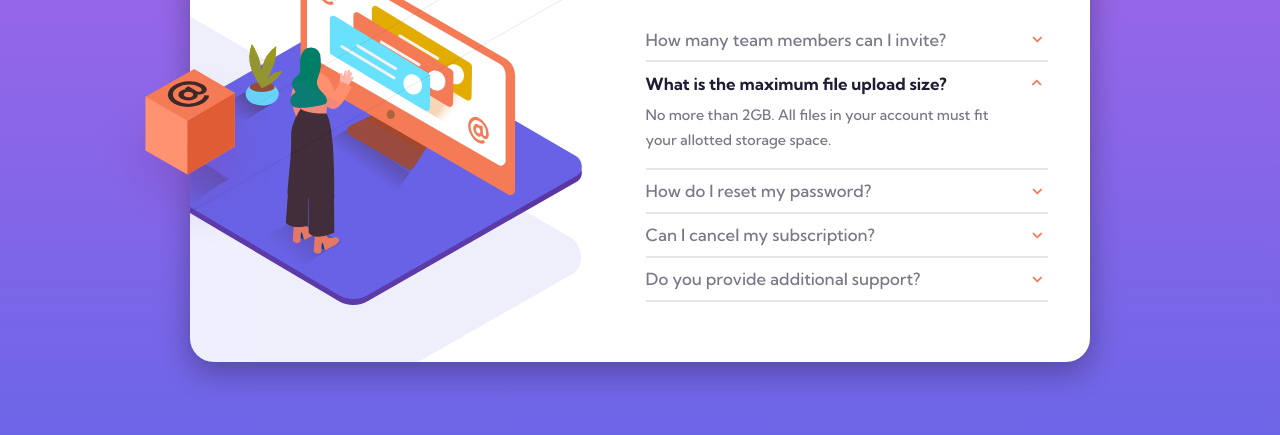
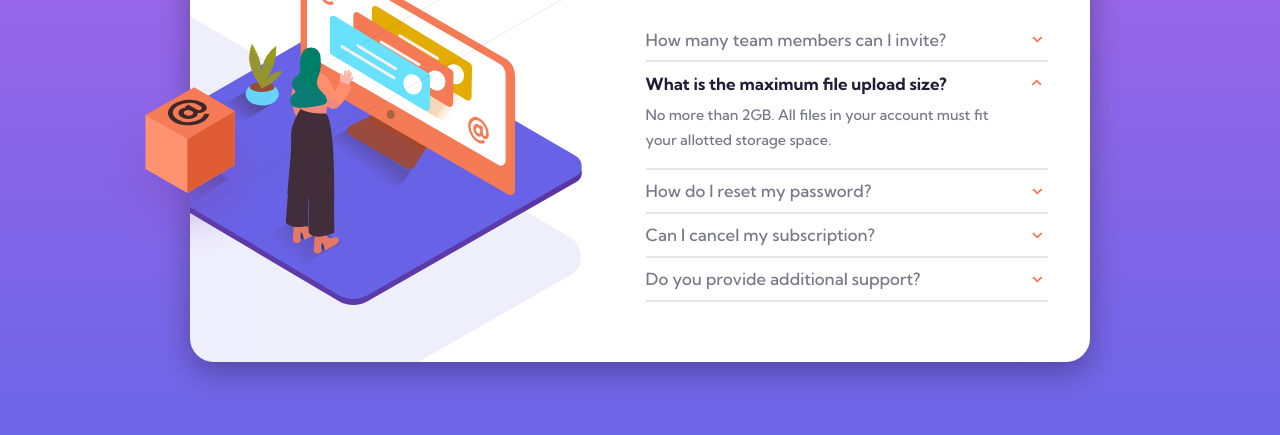
Before and after one commit to pyaetheiN/faq-accordion-card-main, a plain HTML site: page index.html in a window 1280 px wide. Shown: the part 273-708 px from the top of the page. Drawn offline with nearby package versions, Linux system fonts and the light colour scheme.

Commit message:
commit on main

```diff
--- a/scss/style.scss
+++ b/scss/style.scss
@@ -117,7 +117,7 @@ img{
     // pos ab calculated from main
     &__box{
       position: absolute;
-      transform: translate(-50%, 95%);
+      transform: translate(-50%, 105%);
       z-index: 999;
     }
   }
```
Also changed, not shown: css/style.css, 1 other file.
